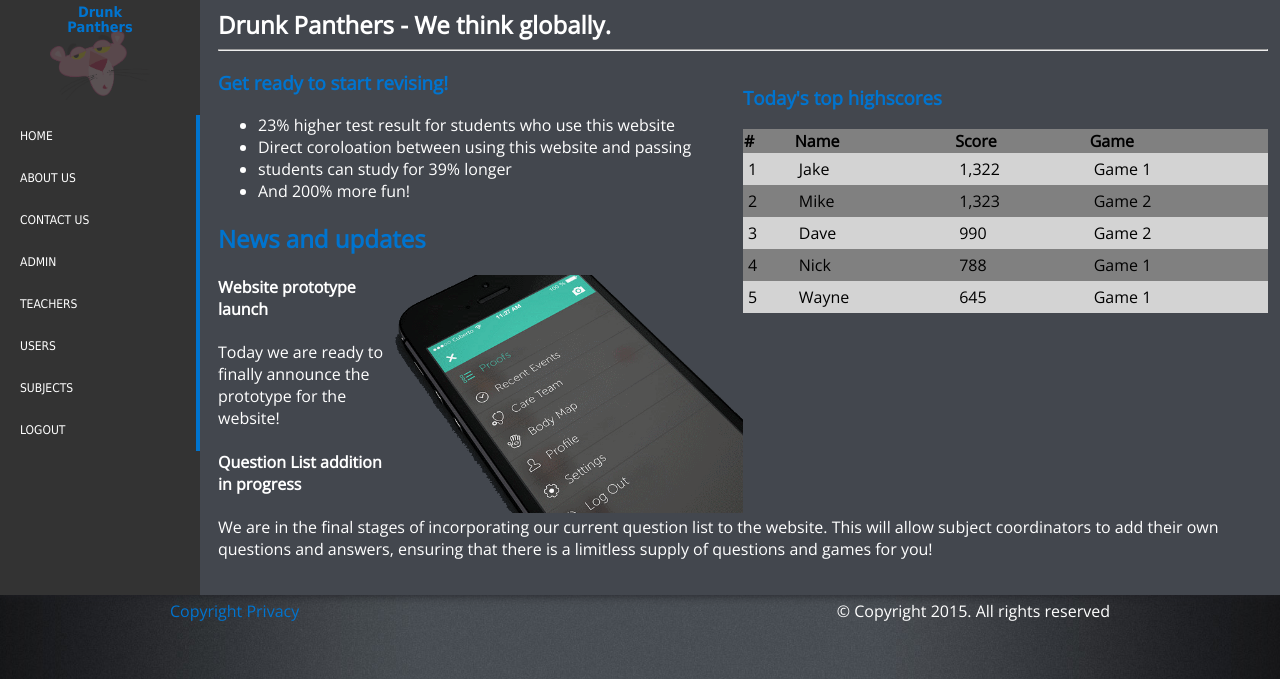
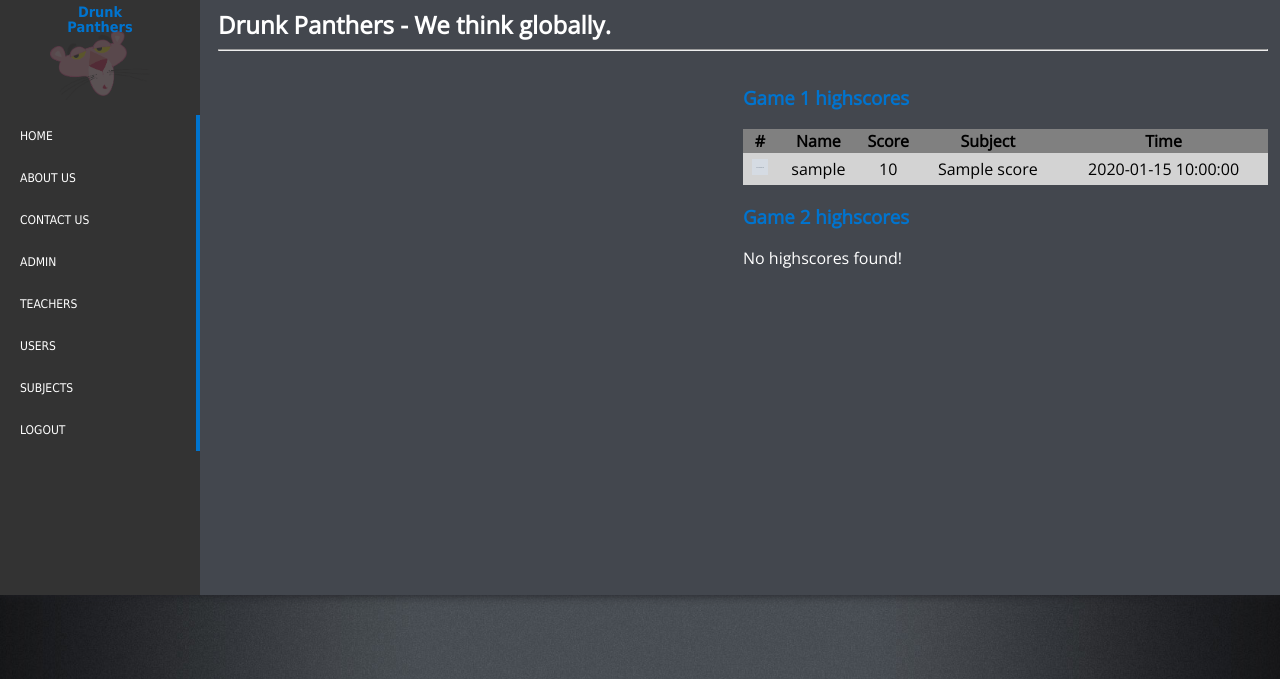
Before and after one commit to kubar123/diploma, a PHP site: page /HTML/index.php in a window 1280 px wide. Shown: the part 121-800 px from the top of the page. Run offline with PHP 8.4, Linux system fonts and the light colour scheme; the visitor is signed in with stand-in values (Sample User, id 1); tables that the repository leaves empty or names only in its code hold one stand-in row (values such as "Sample post"); grey boxes marked "Sample" are stand-in pictures; some web fonts are replaced.

Commit message:
Highscore implemented

```diff
--- a/website/CSS/styles.css
+++ b/website/CSS/styles.css
@@ -10,6 +10,9 @@ body {
 h1,h2,h3{
 	color:#0074cf;
 
+}
+th, td{
+	text-align: center;
 }
 .aboutImg{
 	float:right;
--- a/website/HTML/index.php
+++ b/website/HTML/index.php
@@ -7,8 +7,16 @@
         <div id="content">
           <div class="title"><span>Drunk Panthers - We think globally.</span><hr></div>
           <div class="right">
-            <h3>Today's top highscores </h3>
-            <table>
+            <h3>Game 1 highscores </h3>
+            <?php
+
+            echo makeHighscoreTable(1);
+            echo "<h3>Game 2 highscores</h3>";
+            echo makeHighscoreTable(2);
+
+             ?>
+
+            <!-- <table>
                <tr><th>#</th><th>Name</th><th>Score</th><th>Game</th></tr>
                <tr><td>1</td><td>Jake</td><td>1,322</td><td>Game 1</td></tr>
                <tr><td>2</td><td>Mike</td><td>1,323</td><td>Game 2</td></tr>
@@ -16,7 +24,7 @@
                <tr><td>4</td><td>Nick</td><td>788</td><td>Game 1</td></tr>
                <tr><td>5</td><td>Wayne</td><td>645</td><td>Game 1</td></tr>
 
-            </table>
+            </table -->
           </div>
           <p><h3>Get ready to start revising!</h3>
           <ul>
--- a/website/dal/coordinatorFunct.php
+++ b/website/dal/coordinatorFunct.php
@@ -342,5 +342,36 @@ function getConnection(){
 	}
 } // end function
 
+// ------------------- HIGH SCORES ---------------
+//make a highscore table
+function makeHighscoreTable($gameID){
+	try{
+		$conn=getConnection();
+		$stmt=$conn->prepare("SELECT a.user_ID, username, score, time, icon, name AS subject_Name FROM `score` a, `user` b, `subject` c WHERE game_ID=:gameID AND a.user_ID=b.user_ID AND a.subject_ID=c.subject_ID ORDER BY `score` DESC");
+		$stmt->bindParam(":gameID",$gameID);
+		$stmt->execute();
+		if($stmt->rowcount()==0)	die("No highscores found!");
+		$highScore=$stmt->fetchAll();
+
+		if($stmt->rowcount()!=0){
+			echo "<table><tr><th>#</th><th>Name</th><th>Score</th><th>Subject</th><th>Time</th></tr>";
+			$i=0;
+			foreach($highScore as $score) {
+				$i++;
+				echo "<tr>";
+				//echo "<td>".$i."</td>"
+				echo "<td><img width='16px' height='16px' src='../resources/highscoreIcon/".$score['icon']."'/></td>";
+				echo "<td>".$score['username']."</td>";
+				echo "<td>".$score['score']."</td>";
+				echo "<td>".$score['subject_Name']."</td>";
+				echo "<td>".$score['time']."</td>";
+				echo "</tr>";
+			}
+			echo "</table>";
+		}else{
+			echo "No highscores found";
+		}
+	}catch(PDOException $e){ die($e);}
+}
 
 ?>
```
Also changed, not shown: website/resources/highscoreIcon/Oxygen-Icons.org-Oxygen-Actions-im-user.ico (added), website/resources/highscoreIcon/basic.png (added), website/resources/highscoreIcon/basic2.jpg (added), website/resources/highscoreIcon/business_user.png (added), website/resources/highscoreIcon/checked_user.png (added), website/resources/highscoreIcon/male_user_icon.png (added), website/resources/highscoreIcon/she_user.png (added).
